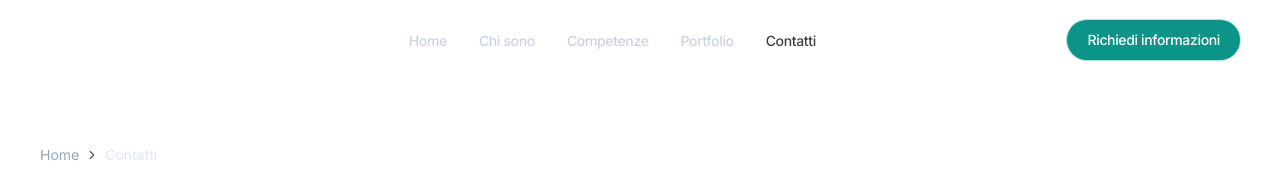
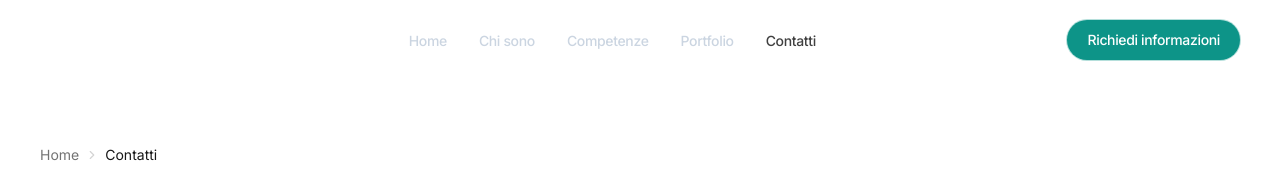
Before and after one commit to Camilla86/Camilla-Patrizi-Portfolio, a Next.js app: page /contatti in a window 1280 px wide. Shown: the top 196 px of the page. Built offline with nearby package versions, Linux system fonts and the light colour scheme; no server answers.

Commit message:
Breadcrumb: colori per sfondo chiaro

```diff
--- a/src/components/ui/Breadcrumb.tsx
+++ b/src/components/ui/Breadcrumb.tsx
@@ -14,21 +14,21 @@ interface BreadcrumbProps {
 export function Breadcrumb({ items }: BreadcrumbProps) {
   return (
     <nav aria-label="Breadcrumb" className="mb-8">
-      <ol className="flex flex-wrap items-center gap-1.5 text-sm text-slate-400">
+      <ol className="flex flex-wrap items-center gap-1.5 text-sm text-neutral-500">
         {items.map((item, index) => {
           const isLast = index === items.length - 1;
           return (
             <li key={`${item.label}-${index}`} className="flex items-center gap-1.5">
               {item.href && !isLast ? (
-                <Link href={item.href} className="transition-colors hover:text-electric-300">
+                <Link href={item.href} className="transition-colors hover:text-teal-600">
                   {item.label}
                 </Link>
               ) : (
-                <span aria-current={isLast ? 'page' : undefined} className="text-slate-200">
+                <span aria-current={isLast ? 'page' : undefined} className="text-neutral-900">
                   {item.label}
                 </span>
               )}
-              {!isLast && <ChevronRight className="h-3.5 w-3.5 text-slate-600" aria-hidden="true" />}
+              {!isLast && <ChevronRight className="h-3.5 w-3.5 text-neutral-300" aria-hidden="true" />}
             </li>
           );
         })}
```
